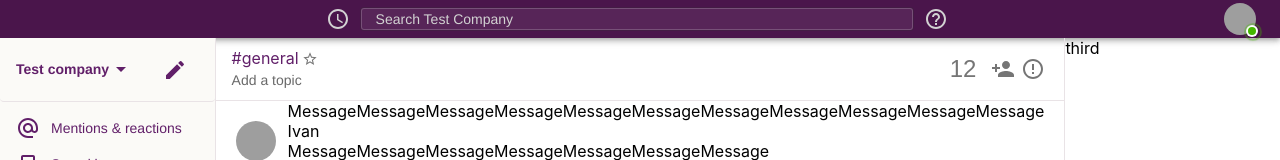
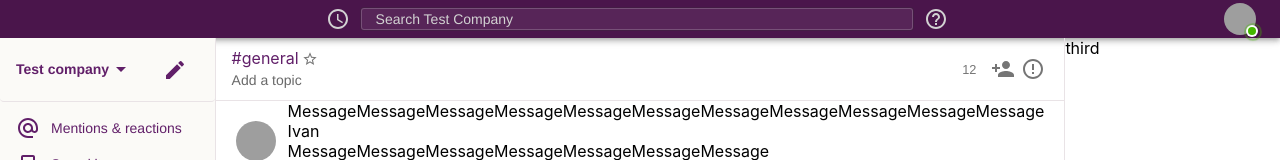
Before and after one commit to Hope-creator/react-slackclone, a React (Create React App) app: page / in a window 1280 px wide. Shown: the top 160 px of the page. Built offline with nearby package versions, Linux system fonts and the light colour scheme; grey boxes are pictures that could not be loaded.

Commit message:
Add styles

```diff
--- a/src/theme.ts
+++ b/src/theme.ts
@@ -60,7 +60,12 @@ export const theme = createMuiTheme({
     },
     MuiIconButton: {
       root: {
-        borderRadius: 0
+        borderRadius: 0,
+        fontSize: "0.8rem"
+      },
+      label: {
+        flexDirection: "column",
+        maxWidth: "fit-content"
       }
     },
     MuiMenuItem:{
@@ -82,6 +87,16 @@ export const theme = createMuiTheme({
       root: {
         minWidth: 35
       }
+    },
+    MuiAccordion: {
+      root:{
+
+        '&$expanded': {
+          margin: 'auto',
+        }
+
+      }
+
     }
   },
 });
```
